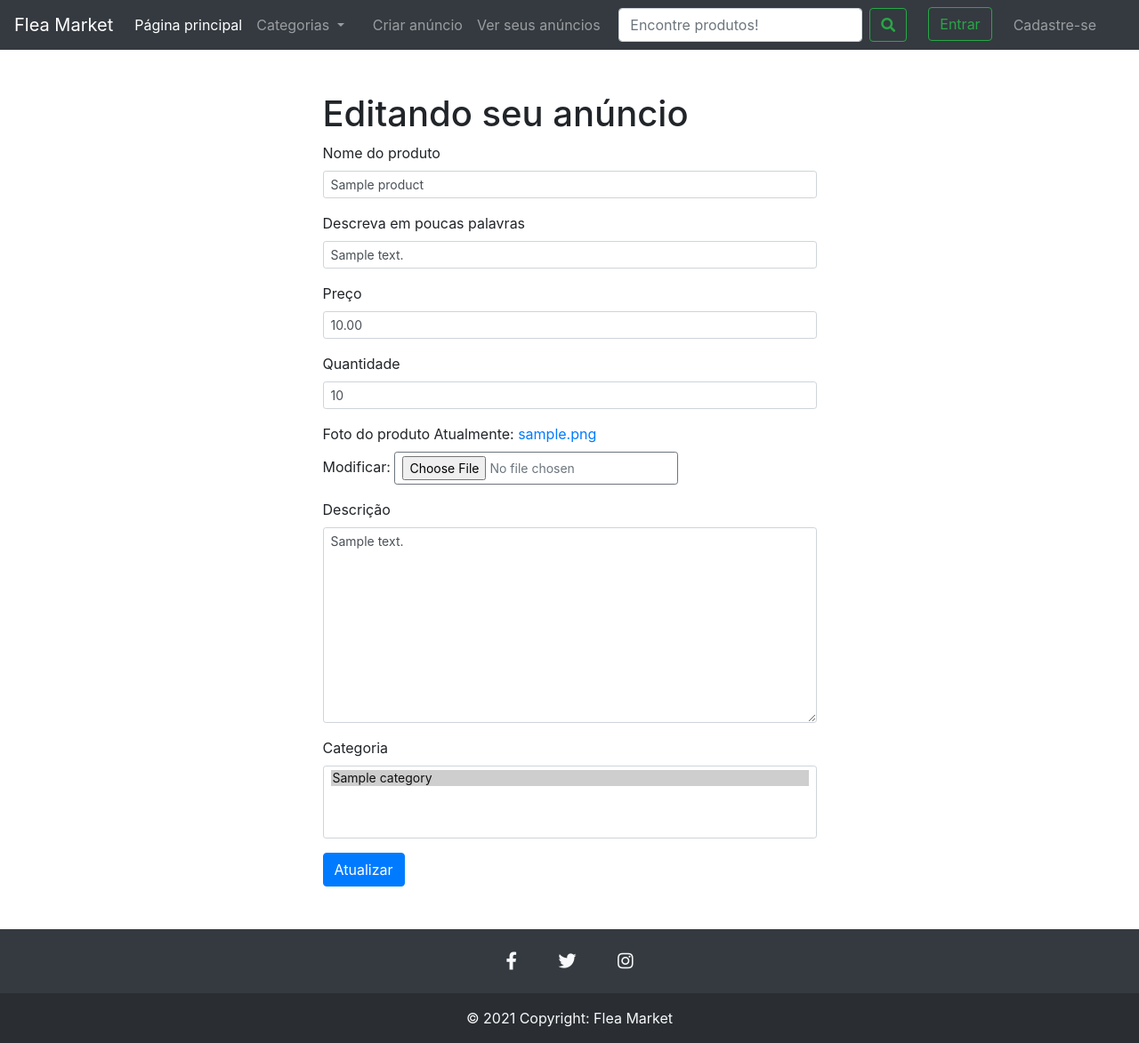
After one commit to geraldofada/flea-market, a Django app: page /product/edit/1 in a window 1280 px wide. The commit adds this page. Shown: the whole page at 89% size. Run offline with Django 3.2, Linux system fonts and the light colour scheme; tables that the repository leaves empty hold one stand-in row (values such as "Sample post"); some libraries are stand-ins or nearby versions.

Commit message:
update product working

```diff
--- a/product/forms.py
+++ b/product/forms.py
@@ -1,7 +1,7 @@
 from django.forms import ModelForm, TextInput
 from product.models import Product
 
-class CreateForm(ModelForm):
+class ProductForm(ModelForm):
 
     class Meta:
         model = Product
--- /dev/null
+++ b/product/templates/product/edit.html
@@ -0,0 +1,47 @@
+{% extends 'base/index.html' %}
+{% load static %}
+
+{% block breadcrumb %}{% endblock breadcrumb %}
+
+{% block main %}
+    <div class="container my-lg-5 form-box">
+
+    <h1 class="display-5">Editando seu anúncio</h1>
+
+    <form action="{%url 'product:edit' product_id %}" method="post" enctype="multipart/form-data">
+        {% csrf_token %}
+        <div class="form-group">
+            <label for="{{ form.name.id_for_label }}">Nome do produto</label>
+            {{ form.name }}
+        </div>
+        <div class="form-group">
+            <label for="{{ form.small_description.id_for_label }}">Descreva em poucas palavras</label>
+            {{ form.small_description }}
+        </div>
+        <div class="form-group">
+            <label for="{{ form.price.id_for_label }}">Preço</label>
+            {{ form.price }}
+        </div>
+        <div class="form-group">
+            <label for="{{ form.quantity.id_for_label }}">Quantidade</label>
+            {{ form.quantity }}
+        </div>
+        <div class="form-group">
+            <label for="{{ form.image.id_for_label }}">Foto do produto</label>
+            {{ form.image }}
+        </div>
+        <div class="form-group">
+            <label for="{{ form.description.id_for_label }}">Descrição</label>
+            {{ form.description }}
+        </div>
+        <div class="form-group">
+            <label for="{{ form.category.id_for_label }}">Categoria</label>
+            {{ form.category }}
+        </div>
+        <button type="submit" class="btn btn-primary">Atualizar</button>
+    </form>
+
+    </div>
+{% endblock main %}
+
+{% block pagination %}{% endblock pagination %}
--- a/product/templates/product/list_by_user.html
+++ b/product/templates/product/list_by_user.html
@@ -36,7 +36,7 @@
                     <td>{{ prod.quantity }}</td>
                     <td>{{ prod.small_description }}</td>
                     <td>
-                        <button class="btn btn-primary">Editar</button>
+                        <a class="btn btn-primary" href="{%url 'product:edit' prod.id %}">Editar</a>
                         <button class="btn btn-danger">Remover</button>
                     </td>
                 </tr>
--- a/product/urls.py
+++ b/product/urls.py
@@ -7,5 +7,6 @@
 urlpatterns = [
     path('<int:id>/', views.product_by_id, name='product_by_id'),
     path('create/', views.create, name='create'),
+    path('edit/<int:id>', views.edit, name='edit'),
     path('list/', views.list_by_user, name='list_by_user'),
 ]
--- a/product/views.py
+++ b/product/views.py
@@ -1,18 +1,18 @@
 from django.http.response import HttpResponse, HttpResponseRedirect
 from django.template.defaultfilters import slugify
-from django.shortcuts import redirect, render
+from django.shortcuts import redirect, render, get_object_or_404
 from django.core.paginator import Paginator
 from django.contrib import messages
 from product.models import Awnser, Product, Question
 from login.models import User
-from product.forms import CreateForm
+from product.forms import ProductForm
 from category.models import Category
 
 
 def product_by_id(request, id):
     categories = Category.objects.all()
 
-    product = Product.objects.get(id=id)
+    product = get_object_or_404(Product, pk=id)
 
     questions = []
     questionsQuery = Question.objects.filter(product=id)
@@ -37,7 +37,7 @@
 
 def create(request):
     if request.method == 'POST':
-        form = CreateForm(request.POST, request.FILES)
+        form = ProductForm(request.POST, request.FILES)
         if form.is_valid():
             product = form.save(commit=False)
             product.slug = slugify(product.name)
@@ -50,7 +50,7 @@
             messages.success(request, 'Product created with success.')
             return redirect('product:product_by_id', id=product.id)
     else:
-        form = CreateForm()
+        form = ProductForm()
 
     categories = Category.objects.all()
     context = {
@@ -59,6 +59,34 @@
     }
 
     return render(request, 'product/create.html', context)
+
+def edit(request, id):
+    product = get_object_or_404(Product, pk=id)
+
+    if request.method == 'POST':
+        form = ProductForm(request.POST, request.FILES, instance=product)
+        if form.is_valid():
+            product = form.save(commit=False)
+            product.slug = slugify(product.name)
+
+            #TODO(Geraldo): quando concluir o modelo de usuário, mudar aqui
+            user = User.objects.get(pk=1)
+            product.owner = user
+            product.save()
+
+            messages.success(request, 'Product updated with success.')
+            return redirect('product:product_by_id', id=product.id)
+    else:
+        form = ProductForm(instance=product)
+
+    categories = Category.objects.all()
+    context = {
+        'product_id': id,
+        'categories': categories,
+        'form': form
+    }
+
+    return render(request, 'product/edit.html', context)
 
 def list_by_user(request):
     categories = Category.objects.all().order_by('name')
```
